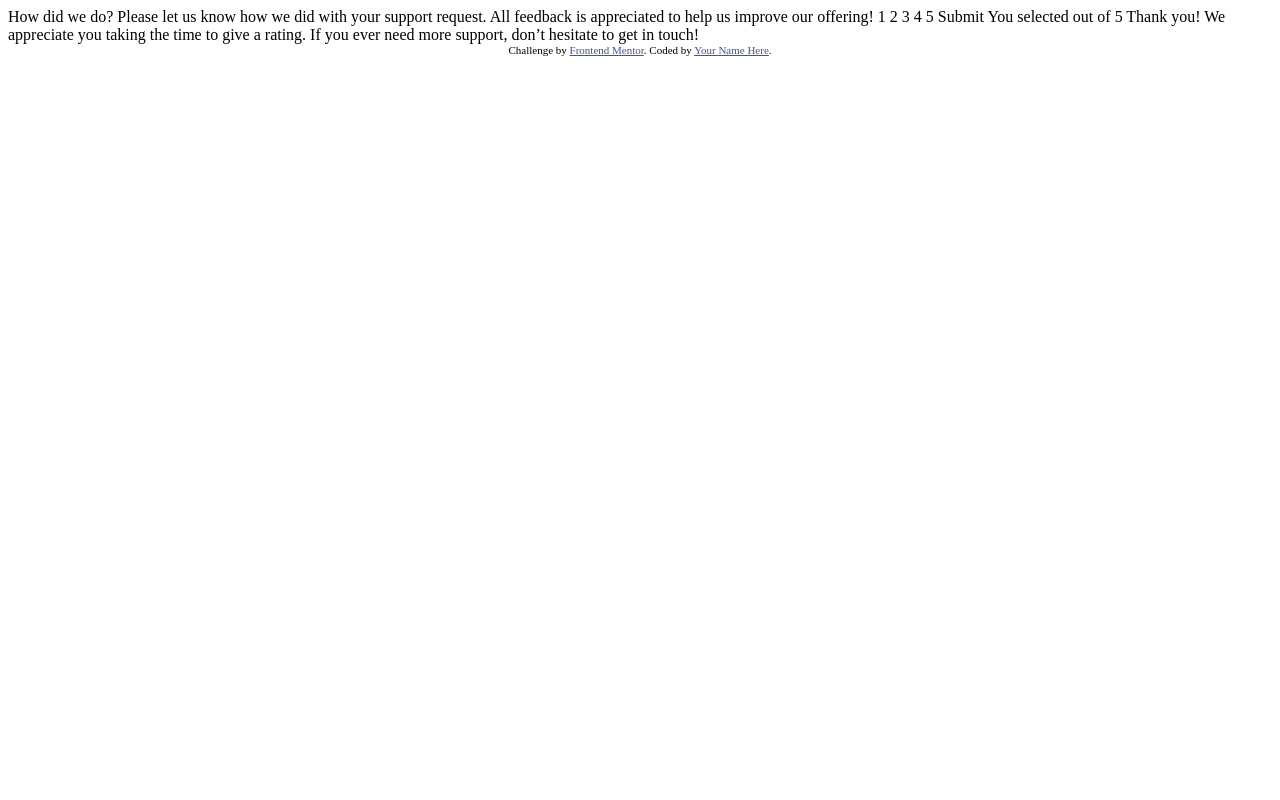
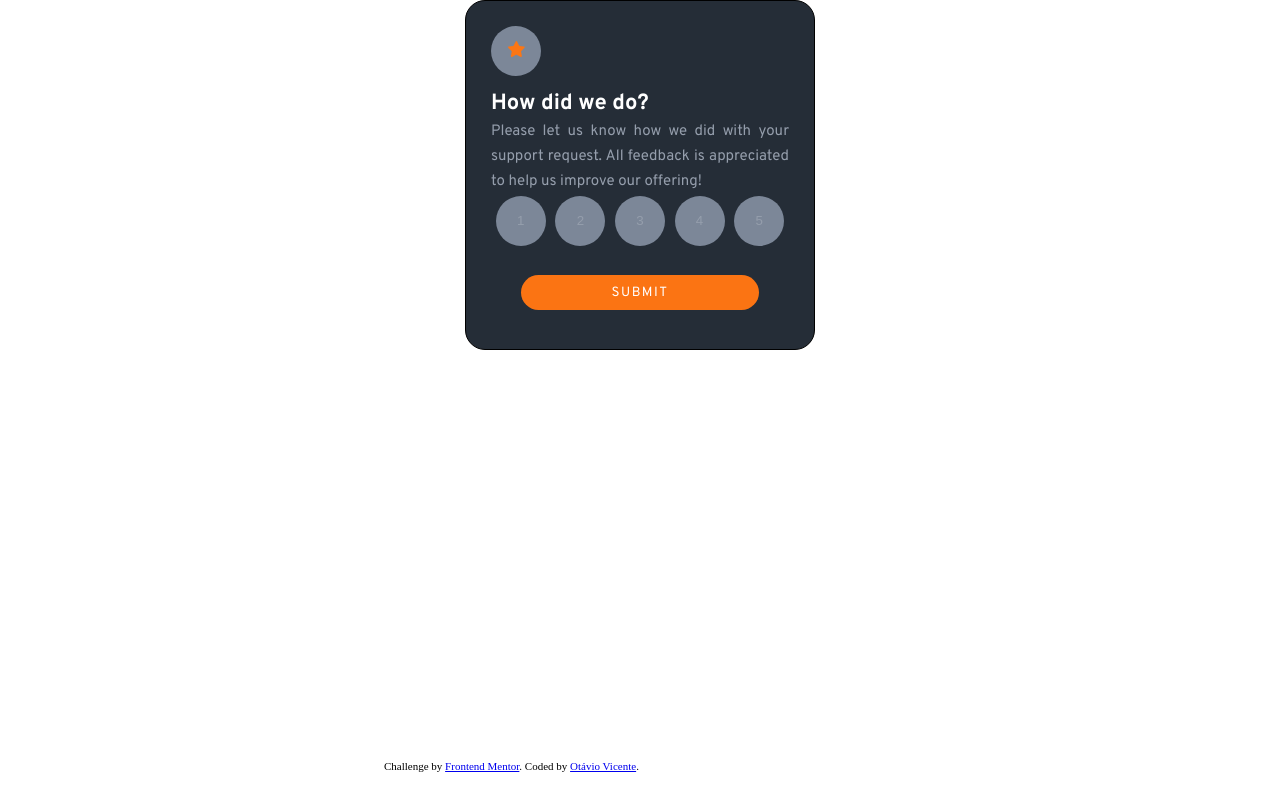
Before and after one commit to neootavio/interactive-rating-component, a plain HTML site: page index.html in a window 1280 px wide. Drawn offline with Linux system fonts and the light colour scheme.

Commit message:
start project css configurations

```diff
--- a/index.html
+++ b/index.html
@@ -6,44 +6,46 @@
 
   <link rel="icon" type="image/png" sizes="32x32" href="./images/favicon-32x32.png">
 
-  <title>Frontend Mentor | Interactive rating component</title>
+  <title>Interactive rating component</title>
 
-  <!-- Feel free to remove these styles or customise in your own stylesheet 👍 -->
-  <style>
-    .attribution { font-size: 11px; text-align: center; }
-    .attribution a { color: hsl(228, 45%, 44%); }
-  </style>
+  <link rel="stylesheet" href="style.css">
+
 </head>
 <body>
 
   <!-- Rating state start -->
 
-  How did we do?
+  <div class="container">
 
-  Please let us know how we did with your support request. All feedback is appreciated
-  to help us improve our offering!
+    <div id="star" class="rate-btn"><img id="img-star" src="images/icon-star.svg" alt="star"></div>
 
-  1 2 3 4 5
+    <h1>How did we do?</h1>
 
-  Submit
+    <p>
+      Please let us know how we did with your support request. All feedback is appreciated
+      to help us improve our offering!
+    </p>
+    <div class="btn-container"><button class="rate-btn">1</button> <button class="rate-btn">2</button> <button class="rate-btn">3</button> <button class="rate-btn">4</button> <button class="rate-btn">5</button></div>
+    <div><button class="submit-btn">Submit</button></div>
+  </div>
 
   <!-- Rating state end -->
 
   <!-- Thank you state start -->
 
-  You selected <!-- Add rating here --> out of 5
-
-  Thank you!
-
-  We appreciate you taking the time to give a rating. If you ever need more support,
-  don’t hesitate to get in touch!
+  <div class="hiddenState">
+    You selected <!-- Add rating here --> out of 5
+    Thank you!
+    We appreciate you taking the time to give a rating. If you ever need more support,
+    don’t hesitate to get in touch!
+  </div>
 
   <!-- Thank you state end -->
 
 
-  <div class="attribution">
+  <div class="atribution">
     Challenge by <a href="https://www.frontendmentor.io?ref=challenge" target="_blank">Frontend Mentor</a>.
-    Coded by <a href="#">Your Name Here</a>.
+    Coded by <a href="#">Otávio Vicente</a>.
   </div>
 </body>
 </html>
--- /dev/null
+++ b/style.css
@@ -0,0 +1,115 @@
+@import url('https://fonts.googleapis.com/css2?family=Overpass:wght@400;700&display=swap');
+
+:root {
+    --orange: hsl(25, 97%, 53%);
+    --white: hsl(0, 0%, 100%);
+    --lightGrey: hsl(217, 12%, 63%);
+    --mediumGrey: hsl(216, 12%, 54%);
+    --darkBlue: hsl(213, 19%, 18%);
+    --veryDarkBlue: hsl(216, 12%, 8%);
+}
+
+
+* {
+    margin: 0;
+    padding: 0;
+    box-sizing: border-box;
+
+}
+
+h1{
+    font-family: 'Overpass', sans-serif;
+    color: var(--white);
+    text-align: left;
+
+}
+
+p{
+    font-family: 'Overpass', sans-serif;
+    font-size: 15px;
+    color: var(--lightGrey);
+    text-align: justify;
+    line-height: 25px;
+}
+.atribution{
+    position: fixed;
+    top: 95%;
+    left: 30%;
+    font-size: 11px;
+}
+.container {
+    position: relative;
+    display: grid;
+    grid-template-rows: 50px auto 50px;
+    border-radius: 20px;
+    background-color: var(--darkBlue);
+    padding: 25px;
+
+    border: 1px solid black;
+    margin: auto;
+
+    width: 350px;
+    height: 350px;
+    font-size: 11px;
+    text-align: center;
+    justify-content: center;
+    align-items: center;
+
+}
+
+.hiddenState{
+    display: none;
+}
+
+.showState{
+    display: block;
+}
+
+.container a {
+    color: hsl(228, 45%, 44%);
+}
+
+#star{
+    display: inline;
+    align-items: left;
+    margin-left: 0;
+}
+#img-star{
+    position: relative;
+    top: 30%;
+}
+
+.rate-btn {
+    width: 50px;
+    height: 50px;
+    background-color: var(--mediumGrey);
+    color: var(--lightGrey);
+    border-radius: 50%;
+    margin: auto;
+    border: none;
+    text-align: center
+}
+
+.btn-container{
+    position: relative;
+    display: grid;
+    width: 100%;
+    grid-template-columns: auto auto auto auto auto;
+    margin: auto;
+}
+
+.submit-btn {
+    display: block;
+    position: relative;
+    background-color: var(--orange);
+    color: var(--white);
+    text-transform: uppercase;
+    font-family: 'Overpass', sans-serif;
+    letter-spacing: 1.5px;
+    font-weight: 500;
+    border: none;
+    border-radius: 20px;
+    height: 35px;
+    width: 80%;
+    margin: auto;
+}
```
